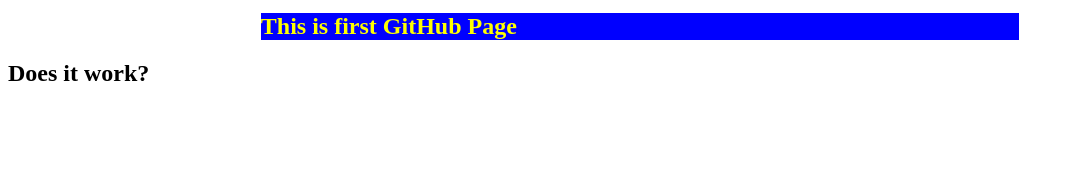
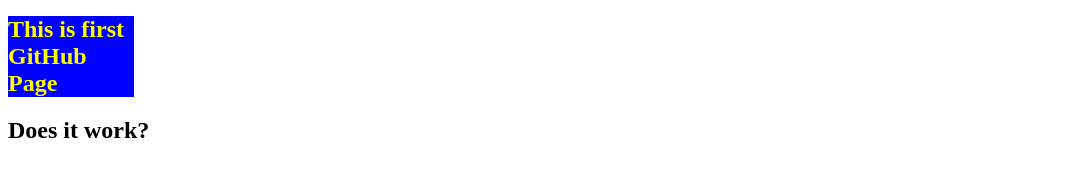
Before and after one commit to gryncz/hello-world, a plain HTML site: page index.html in a window 1280 px wide. Shown: the whole page, without its empty margins (0-1074 px from the left). Drawn offline with Linux system fonts and the light colour scheme.

Commit message:
Update style.css

```diff
--- a/css/style.css
+++ b/css/style.css
@@ -1,5 +1,5 @@
 h1 {
-  margin: 1% 20%;
+  width: 10%;
   font-size: 1.5rem;
   color: yellow;
   background: blue;
```
